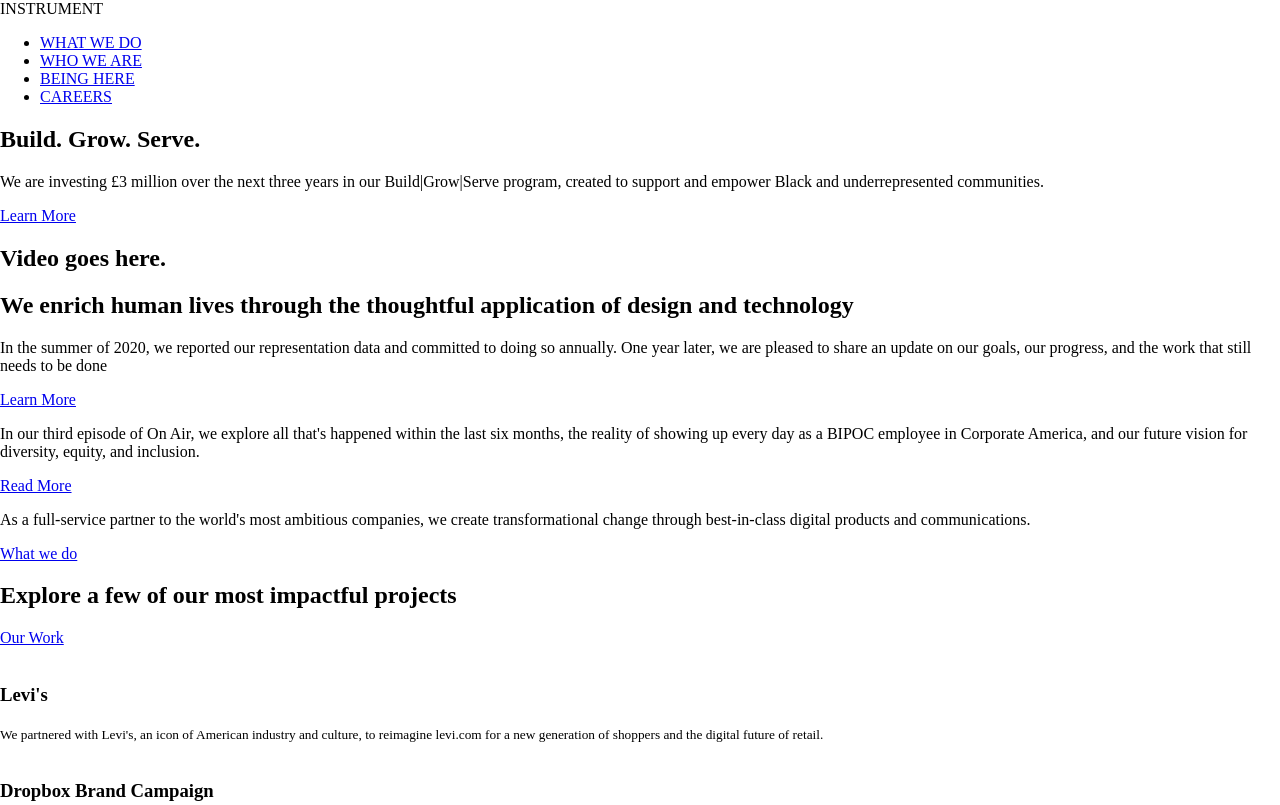
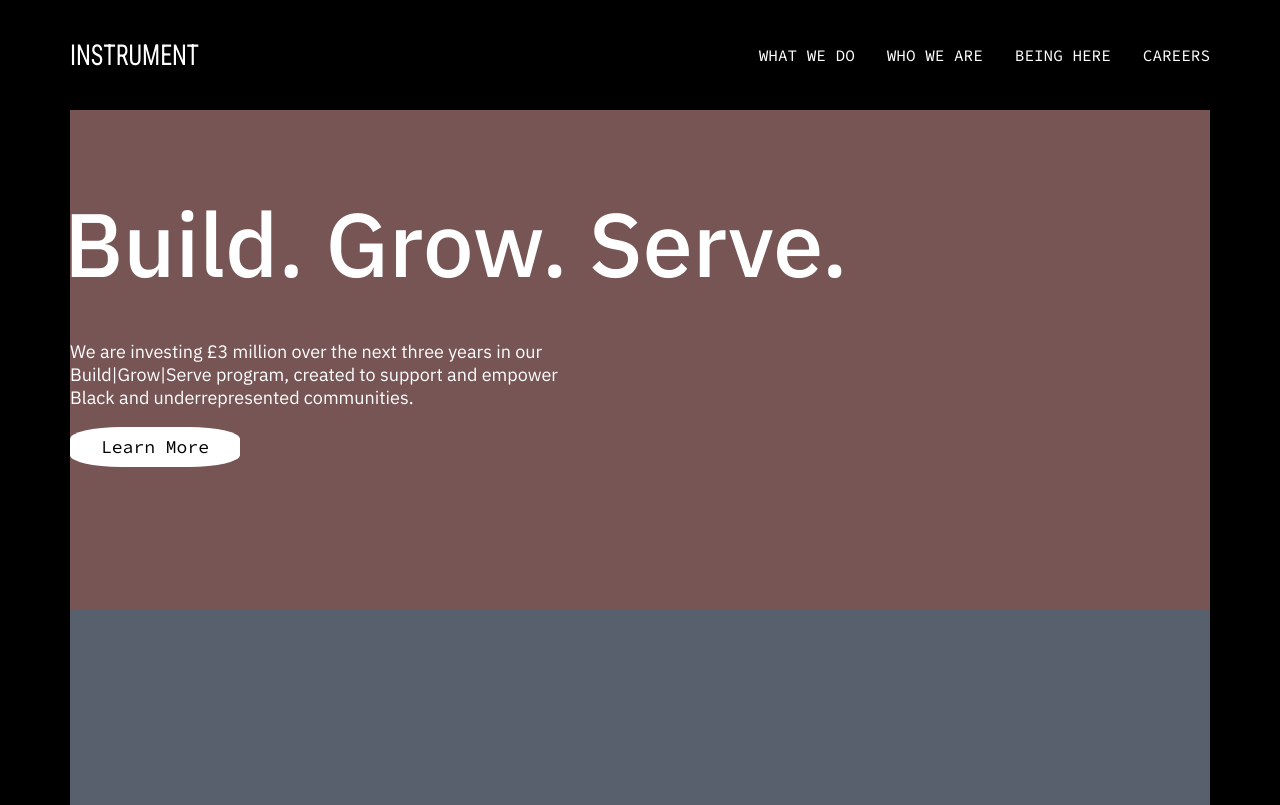
Before and after one commit to keirhewitt/instrument, a plain HTML site: page index.html in a window 1280 px wide. Shown: the top 805 px of the page. Drawn offline with Linux system fonts and the light colour scheme.

Commit message:
Styling done for Header and some of Section 1

```diff
--- a/style/style.css
+++ b/style/style.css
@@ -3,6 +3,8 @@
     --colour-text: #fff;
     --colour-highlight-primary: #6c83ff;
     --colour-highlight-secondary: #ffa98e;
+
+    --colour-link-active: rgb(197, 194, 194);
 
     --font-logo: 'Roboto Condensed', sans-serif;
     --font-nav-links: 'Source Code Pro', monospace;
@@ -10,10 +12,17 @@
     --font-body: 'IBM Plex Sans', sans-serif;
 
     --font-weight-logo: 400;
-    --font-weight-nav-links: 300;
-    --font-weight-heading: 700;
+    --font-weight-nav-links: 400;
+    --font-weight-heading: 500;
     --font-weight-body: 400;
     --font-weight-body-small: 300;
+
+    --font-logo-size: 24px;
+    --font-heading-size: 90px;
+    --font-subheading-size: 42px;
+    --font-nav-link-size: 16px;
+    --font-body-text-size: 18px;
+    --font-btn-size: 18px;
 }
 
 *, *::before, *::after {
@@ -23,4 +32,124 @@
 body {
     margin: 0;
     padding: 0;
+    background-color: var(--colour-background); /* Black background */
+    color: var(--colour-text);  /* White Text */
 }
+
+/* **Placeholder CSS for creating sections */
+section {
+    height: 1000px;
+}
+
+/* Main website container */
+.container__outer {
+    margin: 0 70px 0 70px;
+}
+/* || */
+
+/* Header */
+.header__container {
+    height: 110px;
+    align-items: center;
+    display: flex;
+}
+
+.header__navbar {
+    position: relative;
+    display: flex;
+    align-items: center;
+    justify-content: space-between;
+    height: 30px;
+    width: 100%;
+}
+
+.header__navbar-logo {
+    font-family: var(--font-logo);
+    font-size: var(--font-logo-size);
+    letter-spacing: 0em;
+    transform: scaleY(1.2); /* Make text slightly taller */
+}
+
+.header__navbar__links--right {
+    font-family: var(--font-nav-links);
+    font-size: var(--font-nav-link-size);
+    font-weight: var(--font-weight-nav-links);
+    list-style: none;
+    display: flex;
+    gap: 2em;
+}
+
+.navbar__link__tag {
+    text-decoration: none;
+    color: inherit;
+}
+
+.navbar__link__tag:active {
+    color: var(--colour-link-active);
+}
+/* || */
+
+
+
+
+/* Section 1 || Hero Section */
+.hero__section {
+    background-color: rgba(218, 218, 218, 0.3);
+    display: flex;
+    flex-direction: column;
+}
+
+.hero__main {
+    background-color: rgba(240, 128, 128, 0.3);
+    height: 500px;
+    width: 100%;
+    text-align: left;
+    display: flex;
+    flex-direction: column;
+}
+
+.hero__title {
+    font-family: var(--font-heading);
+    font-size: var(--font-heading-size);
+    font-weight: var(--font-weight-heading);
+    margin-bottom: 20px;
+    margin-left: -6px;
+}
+
+.main__body__text {
+    font-family: var(--font-body);
+    font-size: var(--font-body-text-size);
+    font-weight: var(--font-weight-body);
+}
+
+#hero__description {
+    width: 45%;
+}
+
+.btn--link {
+    color: var(--colour-background);
+    font-family: var(--font-nav-links);
+    font-size: var(--font-btn-size);
+    background-color: var(--colour-text);
+    text-decoration: none;
+    display: flex;
+    align-items: center;
+    justify-content: center;
+    text-align: center;
+    width: 170px;
+    height: 40px;
+    border-radius: 30%;
+    border: none;
+}
+
+
+.hero__embedded-video {
+    height: 500px;
+    width: 100%;
+    background-color: rgba(138, 163, 209, 0.3);
+
+    /* TEMPORARY */
+    display:flex;
+    align-items: center;
+    justify-content: center;
+}
```
